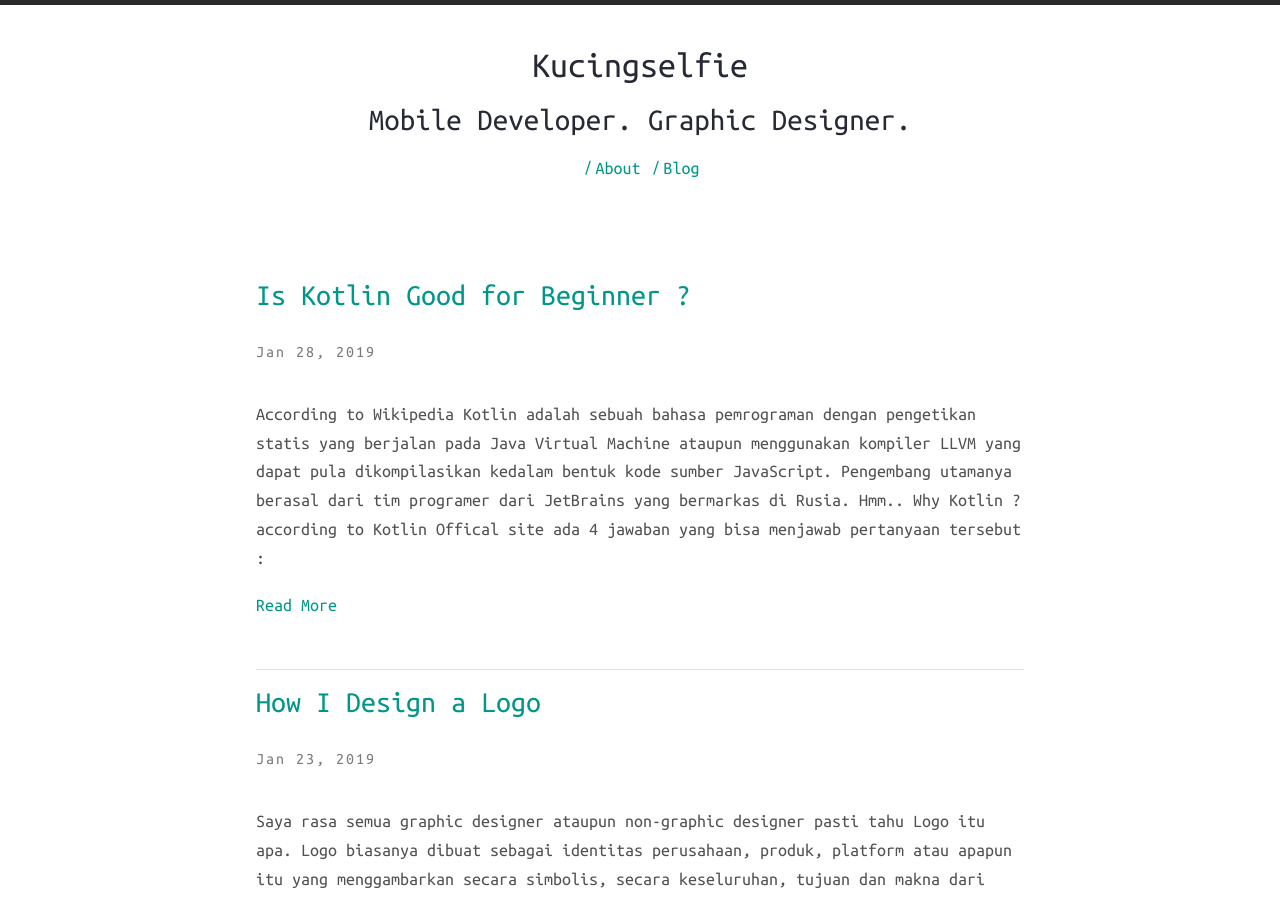
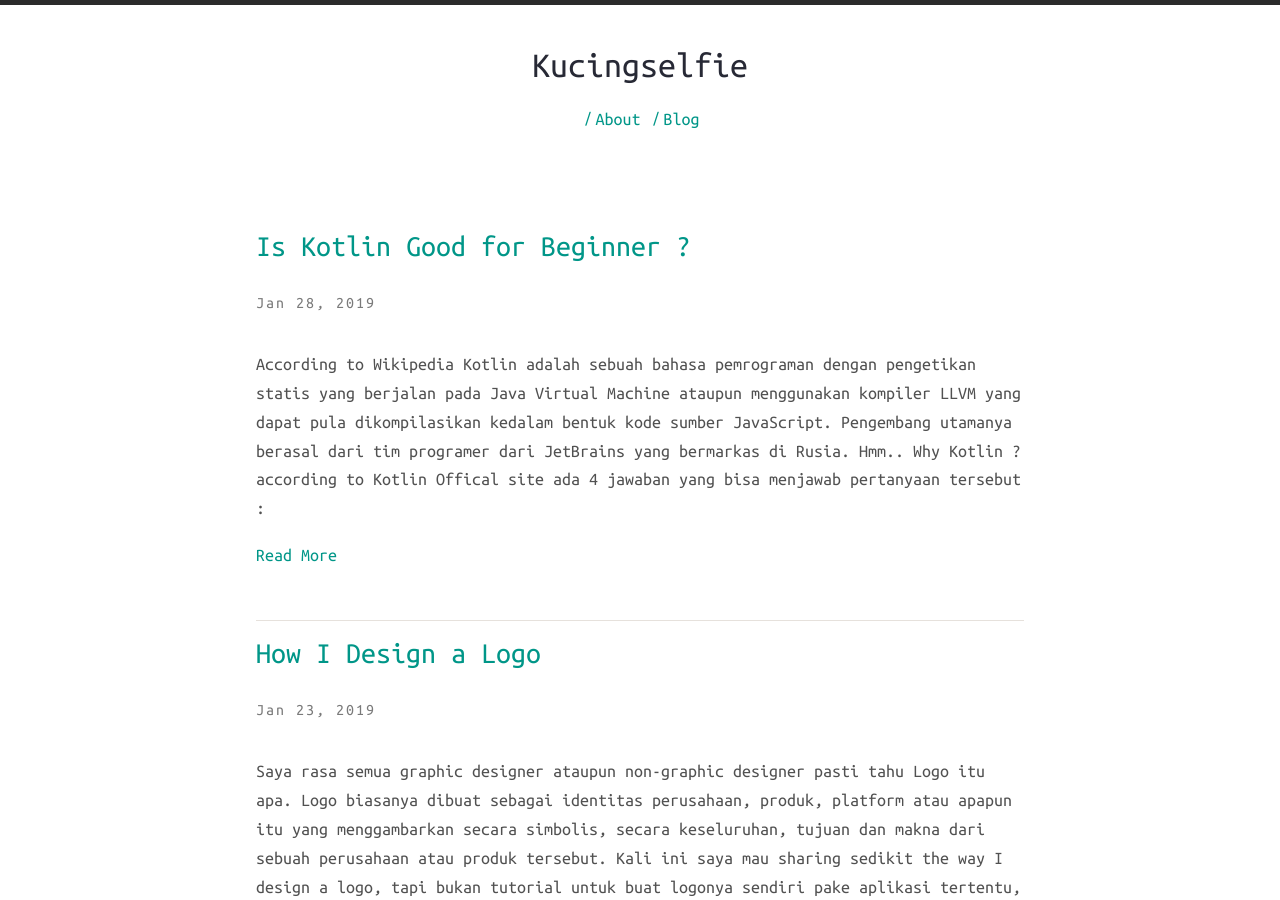
Before and after one commit to kucingselfie/kucingselfie.github.io, a Jekyll site: the page built from index.html, in a window 1280 px wide and 900 px high. Built offline with Jekyll 4.4.1, drawn with Linux system fonts in a browser that asks for light colours; nearby versions of some CDN libraries.

Commit message:
Update _config.yml

```diff
--- a/_config.yml
+++ b/_config.yml
@@ -13,7 +13,7 @@ url: http://kucingselfie.github.io
 harmony:
   name: Kucingselfie
   # Little description about your site
-  description: Mobile Developer. Graphic Designer.
+  description:
   # 'meta_description:' Write an awesome description for your new site here.
   # It will appear in your document head meta (for Google search results) and
   # in your feed.xml site description.
```
